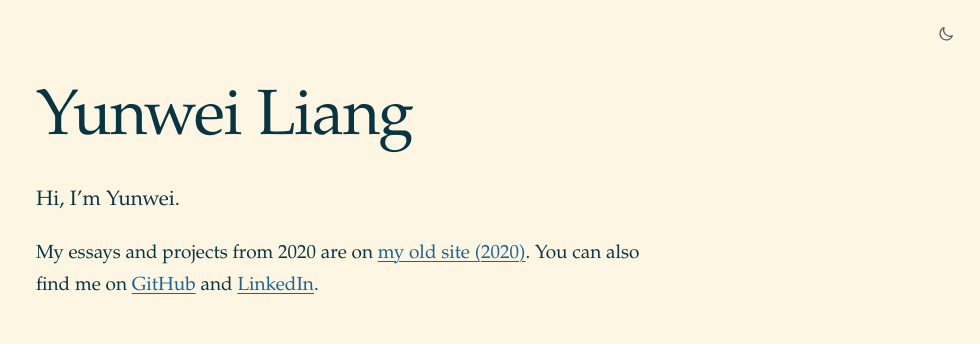
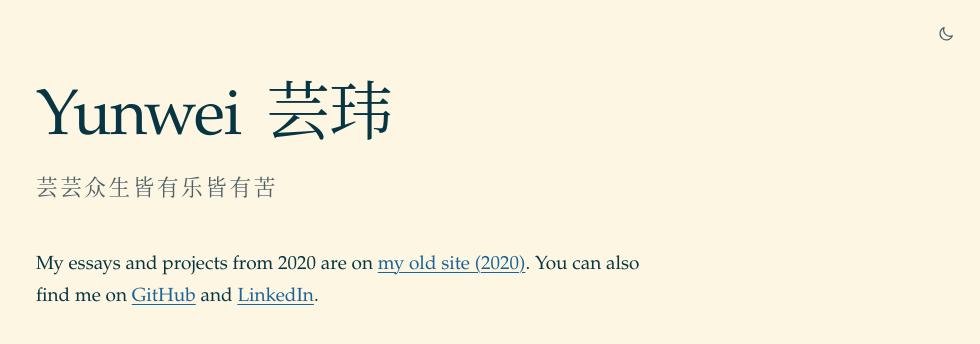
Before and after one commit to yunweiliang/yunweiliang.github.io, a Jekyll site: the page built from index.html, in a window 1280 px wide. Shown: the top 344 px of the page, without its empty margins (300-1280 px from the left). Built offline with Jekyll 4.4.1, drawn with Linux system fonts in a browser that asks for light colours.

Commit message:
Use Yunwei 芸玮 as the headline with a Chinese tagline
The home headline is now "Yunwei 芸玮" with 芸芸众生皆有乐皆有苦
underneath, replacing the "Hi, I'm Yunwei." line. Chinese serif fonts
(Songti SC, Noto Serif CJK SC, Source Han Serif SC, SimSun) are added to
the font stack so the characters match the serif text.

Co-Authored-By: Claude Opus 5.5 <noreply@anthropic.com>
Claude-Session: https://claude.ai/code/session_01DGWHFXFUy9u8UAbpnEybv9

```diff
--- a/assets/css/site.css
+++ b/assets/css/site.css
@@ -6,7 +6,7 @@
   --faint: #e6dfca;
   --accent: #1a6397;
   --notice-bg: #eee8d5;
-  --serif: "Iowan Old Style", "Palatino Linotype", Palatino, "Book Antiqua", Georgia, "Times New Roman", serif;
+  --serif: "Iowan Old Style", "Palatino Linotype", Palatino, "Book Antiqua", Georgia, "Times New Roman", "Songti SC", "Noto Serif CJK SC", "Source Han Serif SC", SimSun, serif;
   --sans: system-ui, -apple-system, "Segoe UI", Roboto, "Helvetica Neue", Arial, sans-serif;
   --measure: 38rem;
   color-scheme: light;
@@ -240,7 +240,14 @@ a.footnote {
 .footnotes li, sup { scroll-margin-top: 1.5rem; }
 
 /* ---------- Home ---------- */
-.home h1 { font-size: clamp(2.75rem, 9vw, 4rem); margin-bottom: 1.5rem; }
+.home h1 { font-size: clamp(2.75rem, 9vw, 4rem); margin-bottom: 0.75rem; }
+.home h1 span { margin-left: 0.15em; }
+.tagline {
+  margin: 0 0 2.5rem;
+  font-size: 1.35rem;
+  letter-spacing: 0.12em;
+  color: var(--muted);
+}
 .lede { font-size: 1.3rem; line-height: 1.6; }
 @media (max-width: 40rem) { .lede { font-size: 1.15rem; } }
 
--- a/index.html
+++ b/index.html
@@ -2,10 +2,8 @@
 layout: default
 ---
 <section class="home">
-  <h1>{{ site.title }}</h1>
-  <p class="lede">
-    Hi, I’m Yunwei.
-  </p>
+  <h1>Yunwei <span lang="zh-Hans">芸玮</span></h1>
+  <p class="tagline" lang="zh-Hans">芸芸众生皆有乐皆有苦</p>
   <p>
     My essays and projects from 2020 are on
     <a href="{{ '/archive/' | relative_url }}">my old site (2020)</a>.
```
